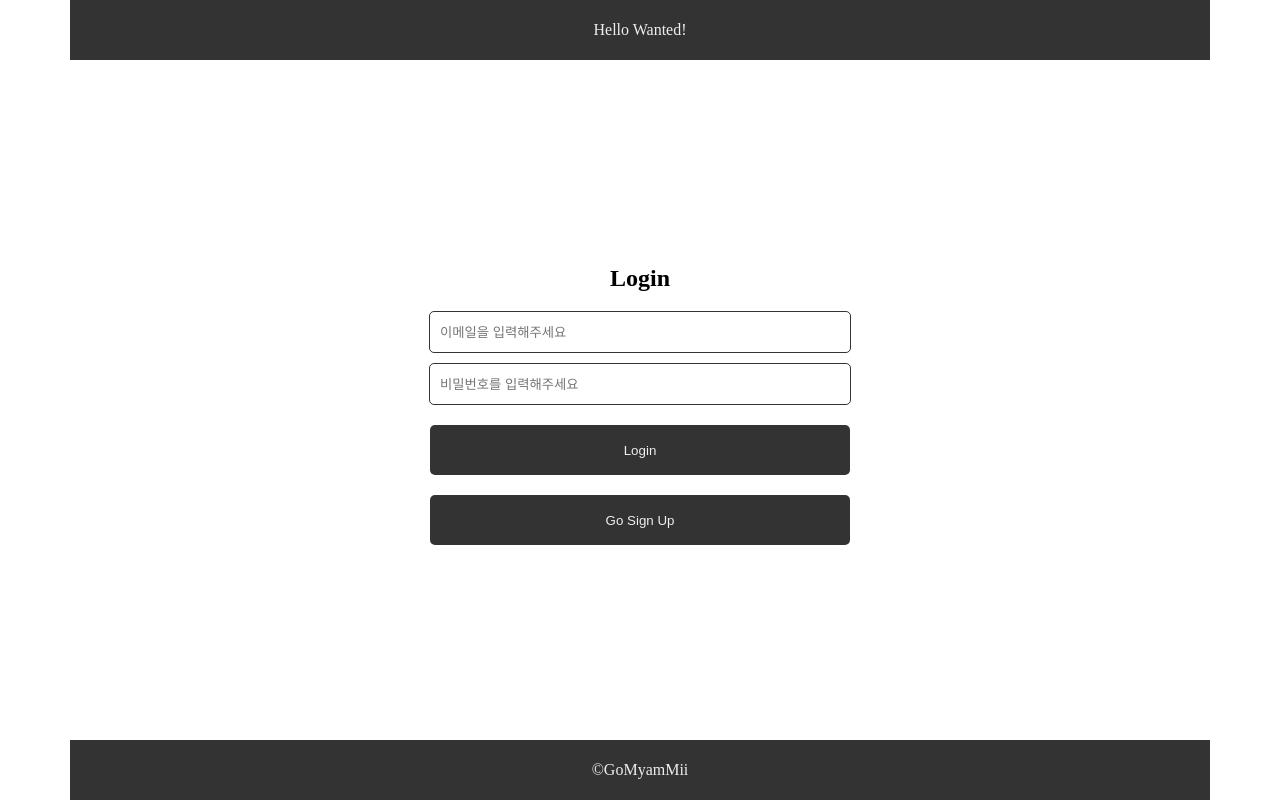
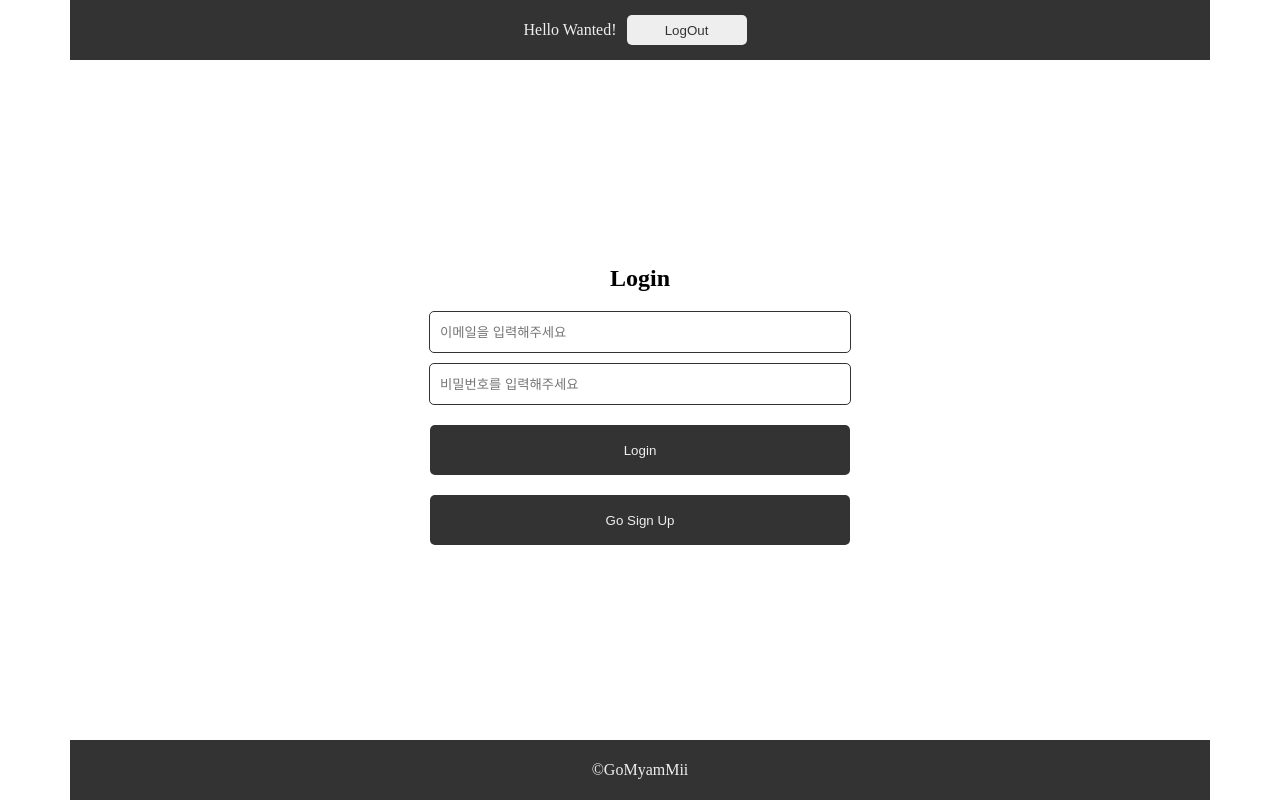
Before and after one commit to GoMyamMii/wanted-pre-onboarding, a React (Create React App) app: page /auth/login in a window 1280 px wide. Built offline with nearby package versions, Linux system fonts and the light colour scheme.

Commit message:
feat : apply logout
logout 기능 구현
토큰 유효성 검사 후 리다이렉트 구현

by @GoMyamMii

```diff
--- a/src/components/Layout/Header.jsx
+++ b/src/components/Layout/Header.jsx
@@ -3,9 +3,16 @@ import styled from "styled-components";
 
 const Header = () => {
   return (
-    <>
-      <HeaderContainer>Hello Wanted!</HeaderContainer>
-    </>
+    <HeaderContainer>
+      <span>Hello Wanted!</span>
+      <StyledBtn
+        onClick={() => {
+          localStorage.removeItem("token");
+        }}
+      >
+        LogOut
+      </StyledBtn>
+    </HeaderContainer>
   );
 };
 
@@ -25,4 +32,14 @@ const HeaderContainer = styled.div`
   top: 0;
 `;
 
+const StyledBtn = styled.button`
+  background-color: #eee;
+  color: #333;
+  width: 120px;
+  height: 30px;
+  margin: 10px;
+  border-radius: 5px;
+  border: none;
+`;
+
 export default Header;
--- a/src/components/auth/Login.jsx
+++ b/src/components/auth/Login.jsx
@@ -8,6 +8,14 @@ const Login = () => {
   const [loginEmail, setLoginEmail] = useState("");
   const [loginPassword, setLoginPassword] = useState("");
   const [isValid, setIsValid] = useState(false);
+
+  const token = localStorage.getItem("token");
+
+  useEffect(() => {
+    if (token) {
+      navigate("/");
+    }
+  }, []);
 
   const handleOnChangeEmail = (e) => {
     setLoginEmail(e.target.value);
--- a/src/components/auth/SignUp.jsx
+++ b/src/components/auth/SignUp.jsx
@@ -8,6 +8,14 @@ const SignUp = () => {
   const [signUpEmail, setSignUpEmail] = useState("");
   const [signUpPassword, setSignUpPassword] = useState("");
   const [isValid, setIsValid] = useState(false);
+
+  const token = localStorage.getItem("token");
+
+  useEffect(() => {
+    if (token) {
+      navigate("/");
+    }
+  }, []);
 
   const handleOnChangeEmail = (e) => {
     setSignUpEmail(e.target.value);
```
